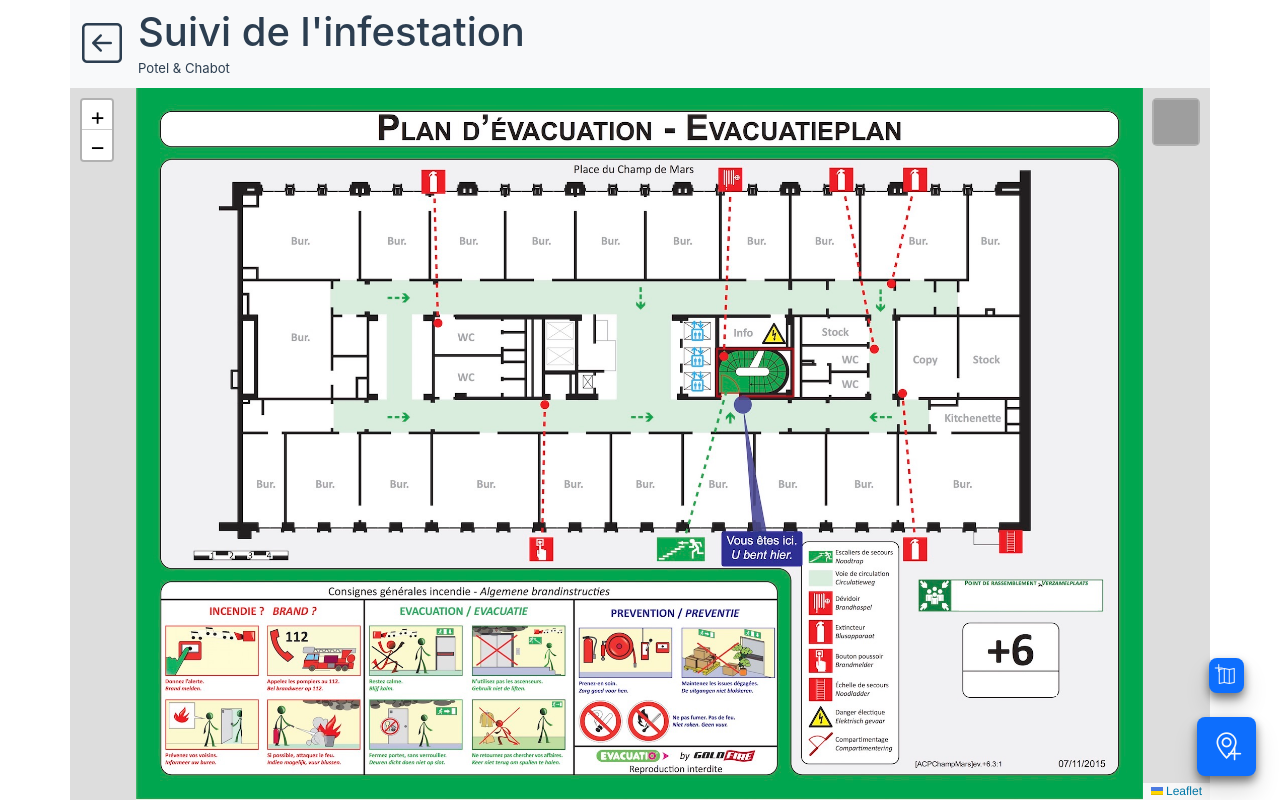
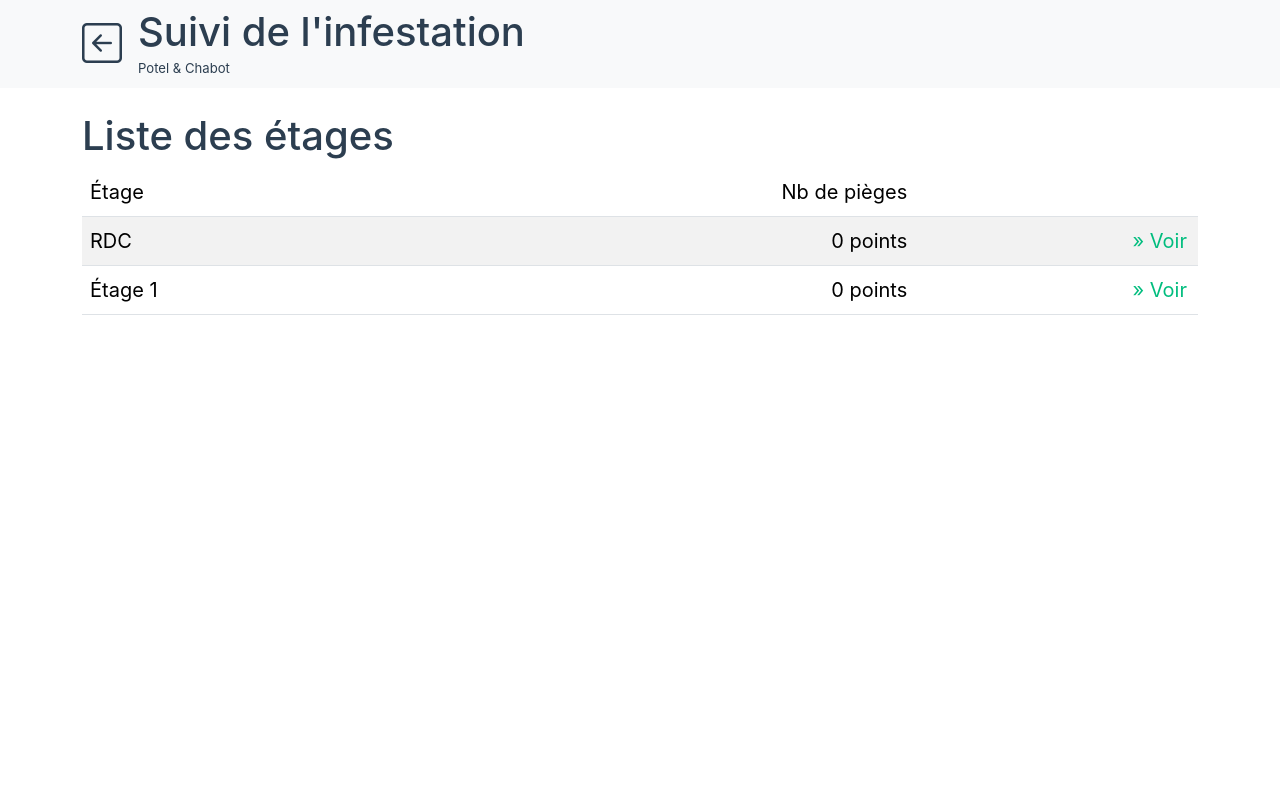
Before and after one commit to 24eme/OpenCarto, a Vue app: page / in a window 1280 px wide. Built offline with nearby package versions, Linux system fonts and the light colour scheme; grey boxes are pictures that could not be loaded.

Commit message:
Page d'accueil listing étage et nb pièges

```diff
--- a/src/router/index.js
+++ b/src/router/index.js
@@ -1,4 +1,5 @@
 import { createRouter, createWebHistory } from 'vue-router'
+import HomeView from "@/views/HomeView.vue";
 import EtageView from "@/views/EtageView.vue";
 import AddInfoPointView from '../views/AddInfoPointView.vue'
 import PrisePhotoView from '../views/PrisePhotoView.vue'
@@ -8,7 +9,12 @@ const router = createRouter({
   history: createWebHistory(import.meta.env.BASE_URL),
   routes: [
     {
-      path: '/',
+      path: "/",
+      name: "home",
+      component: HomeView,
+    },
+    {
+      path: "/:etage",
       name: "etage",
       component: EtageView,
     },
--- /dev/null
+++ b/src/views/HomeView.vue
@@ -0,0 +1,68 @@
+<script setup>
+import { etagesConfig } from "@/store/etages";
+import { fetchPoints } from "@/store/points";
+import { ref } from "vue";
+
+const clientName = ref("Potel & Chabot");
+const etages = ref(etagesConfig);
+const points = fetchPoints();
+
+function getNbPoints(etage) {
+    return points.filter((p) => p.etage === etage).length;
+}
+// Possible de le faire en computed, mais complexifie le code
+// const getNbPoints = (etage) =>
+//    computed(() => points.filter((p) => p.etage === etage).length);
+</script>
+
+<template>
+    <main class="container-fluid g-0 vstack fullscreen">
+        <nav class="navbar bg-body-tertiary">
+            <div class="container justify-content-start">
+                <div class="col-auto d-flex me-3">
+                    <i
+                        class="bi bi-arrow-left-square fs-1 align-self-center"
+                    ></i>
+                </div>
+                <div class="col-auto">
+                    <h1 class="m-0">Suivi de l'infestation</h1>
+                    <small>{{ clientName }}</small>
+                </div>
+            </div>
+        </nav>
+
+        <div class="container">
+            <h1 class="mt-4">Liste des étages</h1>
+            <div class="table-responsive fs-5">
+                <table class="table table-striped">
+                    <thead>
+                        <tr>
+                            <th>Étage</th>
+                            <th class="text-end">Nb de pièges</th>
+                            <th class="ms-auto"></th>
+                        </tr>
+                    </thead>
+                    <tbody>
+                        <tr v-for="etage in etages">
+                            <td>{{ etage.label }}</td>
+                            <td class="text-end">
+                                {{ getNbPoints(etage.id) }} points
+                            </td>
+                            <td class="text-end ms-auto">
+                                <RouterLink
+                                    :to="{
+                                        name: 'etage',
+                                        params: { etage: etage.id },
+                                    }"
+                                    >» Voir</RouterLink
+                                >
+                            </td>
+                        </tr>
+                    </tbody>
+                </table>
+            </div>
+        </div>
+    </main>
+</template>
+
+<style></style>
```
